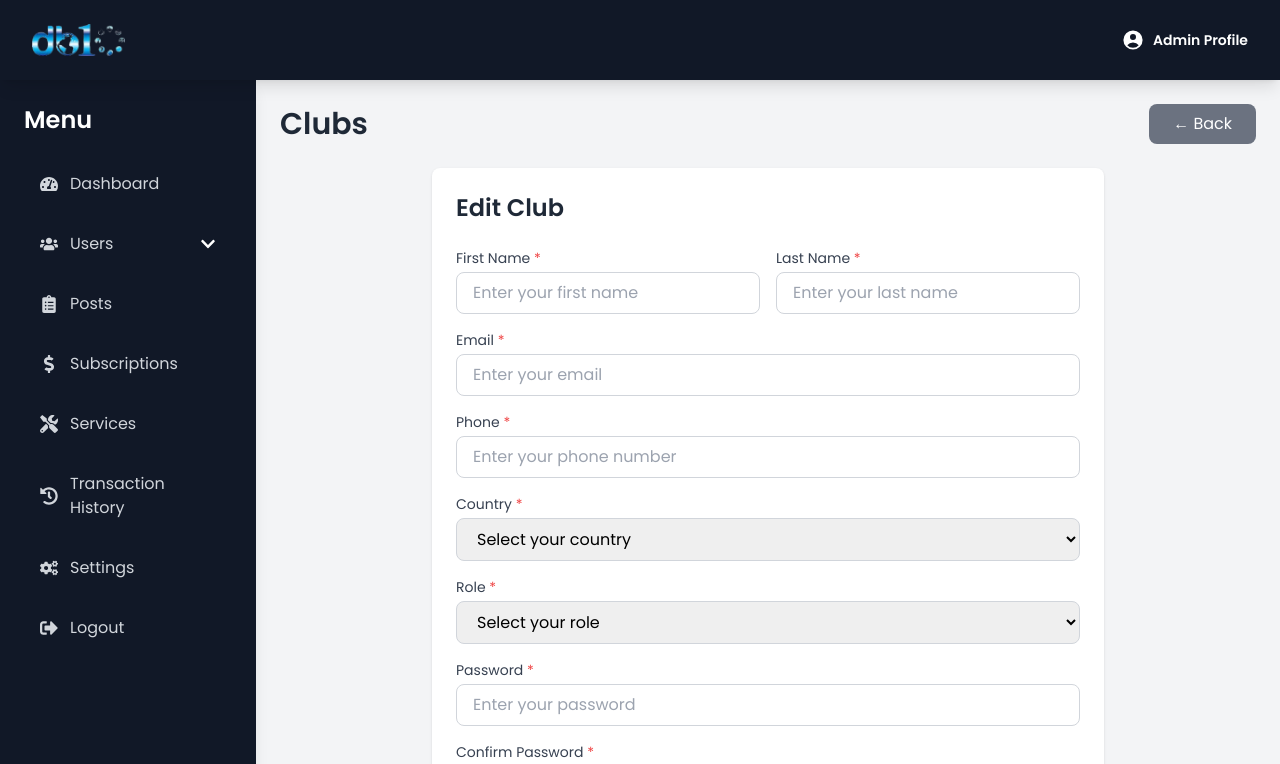
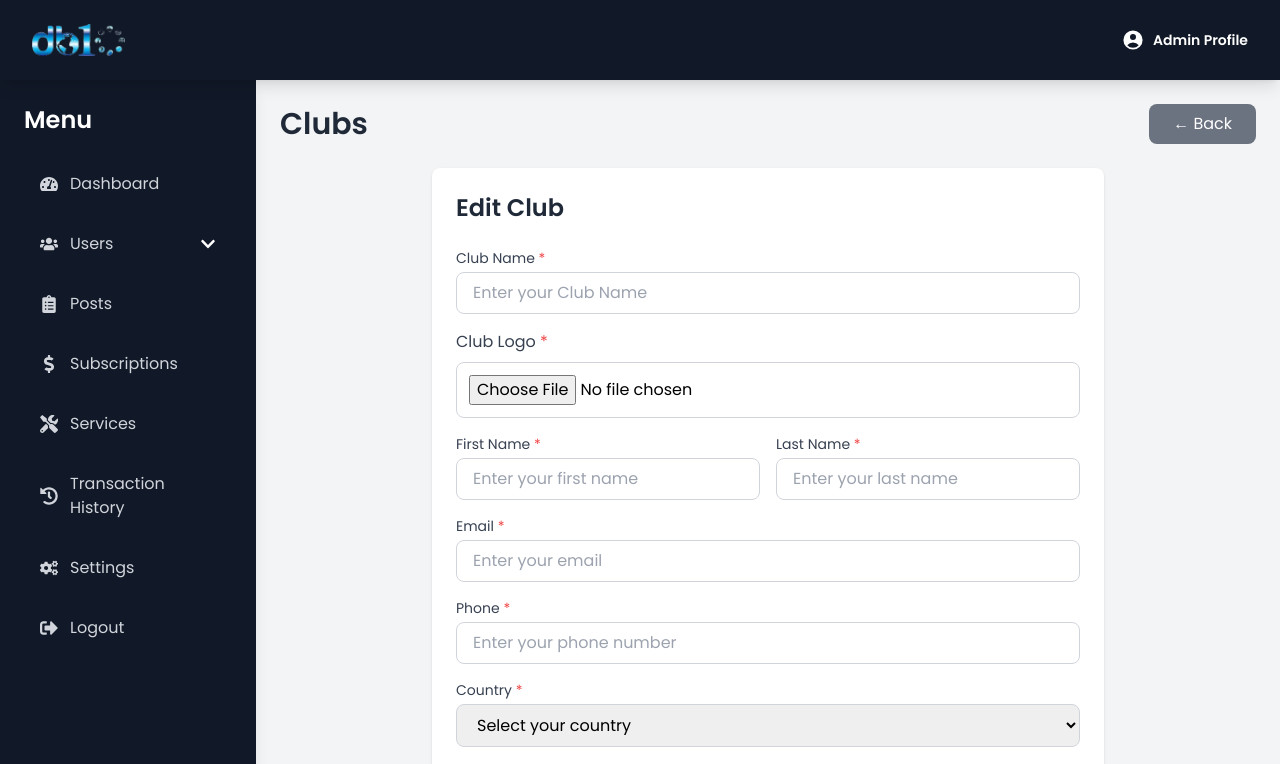
Before and after one commit to sandeepdigitechindia/admin-football-ads-reactjs, a React (Create React App) app: page /admin/club/edit/1 in a window 1280 px wide. Shown: the top 764 px of the page. Built offline with nearby package versions, Linux system fonts and the light colour scheme.

Commit message:
club name and logo add

```diff
--- a/src/pages/admin/AdminClubEdit.js
+++ b/src/pages/admin/AdminClubEdit.js
@@ -11,6 +11,8 @@ const countries = [
 const roles = ["Player", "Coach", "Agent", "Club"];
 const AdminClubEdit = () => {
   const [formData, setFormData] = useState({
+    club_name: "",
+    club_logo: null,
     firstName: "",
     lastName: "",
     email: "",
@@ -27,6 +29,13 @@ const AdminClubEdit = () => {
 
   const validate = () => {
     const newErrors = {};
+
+    if (!formData.club_name.trim()) {
+      newErrors.club_name = "Club Name is required.";
+    }
+    if (!formData.club_logo) {
+      newErrors.club_logo = "Club Logo is required.";
+    }
 
     // first Name validation
     if (!formData.firstName.trim()) {
@@ -103,6 +112,8 @@ const AdminClubEdit = () => {
       console.log("Form Submitted:", formData);
       alert("Registration successful!");
       setFormData({
+        club_name: "",
+        club_logo: null,
         firstName: "",
         lastName: "",
         email: "",
@@ -141,6 +152,53 @@ const AdminClubEdit = () => {
             </h1>
 
             <form onSubmit={handleSubmit} noValidate>
+
+              {/* Club Name Field */}
+              <div className="mb-4">
+                  <label
+                    htmlFor="club_name"
+                    className="block text-sm font-medium text-gray-700 mb-1"
+                  >
+                    Club Name <span className="text-red-500">*</span>
+                  </label>
+                  <input
+                    type="text"
+                    id="club_name"
+                    name="club_name"
+                    value={formData.club_name}
+                    onChange={handleChange}
+                    className={`w-full px-4 py-2 border rounded-lg ${
+                      errors.name ? "border-red-500" : "border-gray-300"
+                    } focus:outline-none focus:ring focus:ring-blue-300`}
+                    placeholder="Enter your Club Name"
+                  />
+                  {errors.club_name && (
+                    <p className="text-red-500 text-sm mt-1">
+                      {errors.club_name}
+                    </p>
+                  )}
+                </div>
+
+              {/* Club Logo */}
+              <div className="mb-4">
+                  <label className="block text-gray-700 font-medium mb-2">
+                    Club Logo <span className="text-red-500">*</span>
+                  </label>
+                  <input
+                    type="file"
+                    accept="image/*"
+                    onChange={handleSubmit}
+                    className={`w-full p-3 border ${
+                      errors.club_logo ? "border-red-500" : "border-gray-300"
+                    } rounded-lg`}
+                  />
+                  {errors.club_logo && (
+                    <p className="text-red-500 text-sm mt-1">
+                      {errors.club_logo}
+                    </p>
+                  )}
+                </div>
+
               {/* Name Fields (First Name and Last Name) */}
               <div className="flex space-x-4 mb-4">
                 {/* First Name Field */}
--- a/src/pages/admin/ClubForm.js
+++ b/src/pages/admin/ClubForm.js
@@ -11,6 +11,8 @@ const countries = [
 const roles = ["Player", "Coach", "Agent", "Club"];
 const ClubForm = () => {
   const [formData, setFormData] = useState({
+    club_name: "",
+    club_logo: null,
     firstName: "",
     lastName: "",
     email: "",
@@ -27,6 +29,13 @@ const ClubForm = () => {
 
   const validate = () => {
     const newErrors = {};
+
+    if (!formData.club_name.trim()) {
+      newErrors.club_name = "Club Name is required.";
+    }
+    if (!formData.club_logo) {
+      newErrors.club_logo = "Club Logo is required.";
+    }
 
     // first Name validation
     if (!formData.firstName.trim()) {
@@ -103,6 +112,8 @@ const ClubForm = () => {
       console.log("Form Submitted:", formData);
       alert("Registration successful!");
       setFormData({
+        club_name: "",
+        club_logo: null,
         firstName: "",
         lastName: "",
         email: "",
@@ -141,6 +152,53 @@ const ClubForm = () => {
             </h1>
 
             <form onSubmit={handleSubmit} noValidate>
+
+              {/* Club Name Field */}
+              <div className="mb-4">
+                  <label
+                    htmlFor="club_name"
+                    className="block text-sm font-medium text-gray-700 mb-1"
+                  >
+                    Club Name <span className="text-red-500">*</span>
+                  </label>
+                  <input
+                    type="text"
+                    id="club_name"
+                    name="club_name"
+                    value={formData.club_name}
+                    onChange={handleChange}
+                    className={`w-full px-4 py-2 border rounded-lg ${
+                      errors.name ? "border-red-500" : "border-gray-300"
+                    } focus:outline-none focus:ring focus:ring-blue-300`}
+                    placeholder="Enter your Club Name"
+                  />
+                  {errors.club_name && (
+                    <p className="text-red-500 text-sm mt-1">
+                      {errors.club_name}
+                    </p>
+                  )}
+                </div>
+
+              {/* Club Logo */}
+              <div className="mb-4">
+                  <label className="block text-gray-700 font-medium mb-2">
+                    Club Logo <span className="text-red-500">*</span>
+                  </label>
+                  <input
+                    type="file"
+                    accept="image/*"
+                    onChange={handleSubmit}
+                    className={`w-full p-3 border ${
+                      errors.club_logo ? "border-red-500" : "border-gray-300"
+                    } rounded-lg`}
+                  />
+                  {errors.club_logo && (
+                    <p className="text-red-500 text-sm mt-1">
+                      {errors.club_logo}
+                    </p>
+                  )}
+                </div>
+
               {/* Name Fields (First Name and Last Name) */}
               <div className="flex space-x-4 mb-4">
                 {/* First Name Field */}
```
